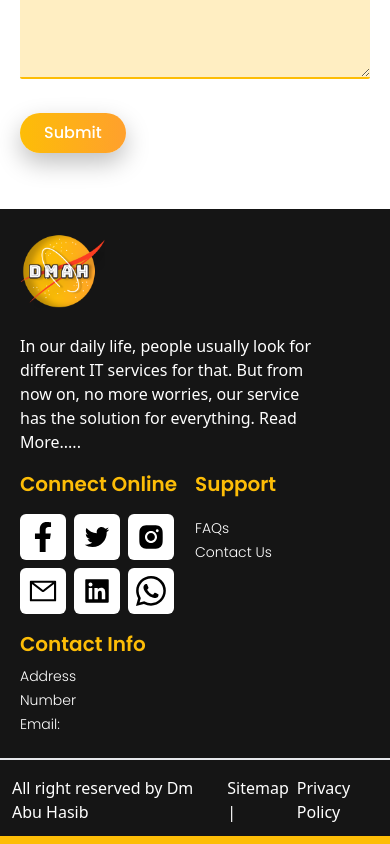
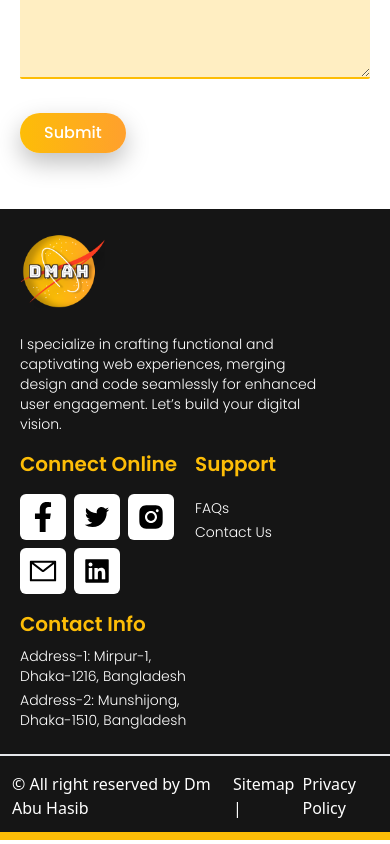
Before and after one commit to dmabuhasib/dm_portfolio, a Next.js app: page /contact in a window 390 px wide. Shown: the part 907-1751 px from the top of the page. Built offline with nearby package versions, Linux system fonts and the light colour scheme.

Commit message:
create-all-content

```diff
--- a/components/abouSec/AboutChosseSec.js
+++ b/components/abouSec/AboutChosseSec.js
@@ -26,8 +26,8 @@ const AboutChosseSec = () => {
             <div className="w-[95%] sm:w-[90%] md:w-[100%] lg:w-[70%] mx-auto">
               <Para
                 className="text-center text-sm sm:text-base lg:text-lg text-para font-pop pb-8"
-                title="In our daily life, people usually look for different IT services
-            for that. But from now on, no more worries,"
+                title="
+                Choose us for unparalleled expertise, innovative solutions, and a track record of delivering exceptional results"
               />
             </div>
           </div>
@@ -93,7 +93,7 @@ const AboutChosseSec = () => {
               />
               <Para
                 className=" text-sm sm:text-base lg:text-lg text-para font-pop"
-                title="We will help you with all your needs. In fact, you will get all kinds of services "
+                title="Partner with us to fuel your business growth through tailored strategies and innovative solutions."
               />
             </div>
           </div>
--- a/components/abouSec/AboutPartnerSec.js
+++ b/components/abouSec/AboutPartnerSec.js
@@ -19,7 +19,7 @@ const AboutPartnerSec = () => {
             className="inline-block text-sm md:text-base lg:text-lg xl:text-xl yellow-gr2 font-pop font-bold"
             title="WHO I AM"
           />
-          <div className=" leading-[36px] w-[100%]  lg:pt-8 lg:pb-4 sm:leading-[44px] md:leading-[50px]">
+          <div className=" leading-[36px] w-[100%]  lg:pt-4 lg:pb-4 sm:leading-[44px] md:leading-[50px]">
             <h2 className=" text-[28px] sm:text-[36px] md:text-[46px] inline font-pop font-semibold text-primary">
             Your Trusted Partner
             </h2>  &nbsp;
@@ -29,10 +29,9 @@ const AboutPartnerSec = () => {
             </h2>
           </div>
           <Para
-            className=" text-sm sm:text-base md:text-sm sm:pb-5 md:pb-6 lg:pb-8 lg:text-lg text-para font-inter"
-            title="In our daily life, people usually look for different IT
-          services for that. But from now on, no more worries,
-          our service has the solution for everything."
+            className=" text-sm sm:text-base md:text-sm sm:pb-5 md:pb-6 lg:pb-8 lg:text-lg text-para font-pop"
+            title="
+            Passionate professionals dedicated to crafting exceptional digital experiences, merging creativity with technology for impactful results."
           />
         </div>
       </div>
@@ -45,7 +44,7 @@ const AboutPartnerSec = () => {
           />
           <Para
             className=" text-sm sm:text-base lg:text-lg text-para font-pop"
-            title="In our daily life, people usually look for different IT services for that. But from nowon, no more worries."
+            title="Our mission: To innovate and empower by creating digital solutions that inspire and drive growth."
           />
         </div>
         <div className=" w-[48%] sm:w-[31%] text-center px-3 py-4 md:px-5 md:pt-4 md:pb-8 lg:px-7 lg:pt-6 lg:pb-12 shadow-cshadow rounded-lg">
@@ -56,7 +55,7 @@ const AboutPartnerSec = () => {
           />
           <Para
             className=" text-sm sm:text-base lg:text-lg text-para font-pop"
-            title="In our daily life, people usually look for different IT services for that. But from nowon, no more worries."
+            title="Guided by integrity, innovation, and collaboration, our values shape our commitment to excellence and client success."
           />
         </div>
         <div className=" w-[48%] mx-auto sm:mx-0 sm:w-[31%] text-center px-3 py-4 md:px-5 md:pt-4 md:pb-8 lg:px-7 lg:pt-6 lg:pb-12 shadow-cshadow rounded-lg">
@@ -67,7 +66,7 @@ const AboutPartnerSec = () => {
           />
           <Para
             className=" text-sm sm:text-base lg:text-lg text-para font-pop"
-            title="In our daily life, people usually look for different IT services for that. But from nowon, no more worries."
+            title="Envisioning a future where cutting-edge technology and creative solutions converge to transform businesses worldwide."
           />
         </div>
       </div>
--- a/components/contactsec/ContactForm.js
+++ b/components/contactsec/ContactForm.js
@@ -47,7 +47,7 @@ const ContactForm = () => {
           </div>
           <Para
             className="text-xl pb-10"
-            title="Setup a free consultation with me. Bring your knowledge to the table and I’ll bring you."
+            title="Setup a free consultation with me. Bring your knowledge to the table and I’ll give you a best solution."
           />
 
           <div className=" hidden sm:block mx-auto sm:mx-0 w-[90%] h-[300px] sm:h-[260px] md:h-[360px] xl:h-[410px] relative">
--- a/components/homeSec/Banner.js
+++ b/components/homeSec/Banner.js
@@ -48,8 +48,8 @@ const Banner = () => {
 
           </Slider>
           <Para
-              className=" text-sm sm:text-base lg:text-lg text-para font-inter pt-2 lg:pt-4 pb-4 md:pb-6 lg:pb-10"
-              title="Harness the power of our expertise, and we'll magnify your returns twofold. No empty promises, just dedicated work that speaks volumes through your account manager. Unlock your business's potential and become the town's talk with Magvide by your side. Let's create digital marketing magic together."
+              className=" text-sm sm:text-base lg:text-lg text-para font-pop pt-2 lg:pt-4 pb-4 md:pb-6 lg:pb-10"
+              title="Gain a competitive edge with a skilled Full Stack Developer. I craft responsive interfaces, robust backends, and efficient databases. Collaborate effectively in Agile setups for holistic web solutions that elevate your online presence. Let's optimize your digital success together"
             />
 
             <div className="flex gap-4">
--- a/components/homeSec/BrandCSec.js
+++ b/components/homeSec/BrandCSec.js
@@ -25,9 +25,7 @@ const BrandCSec = () => {
             </div>
             <Para
               className=" text-sm sm:text-base lg:text-lg text-para font-pop pb-6 md:pb-6 lg:pb-12 pt-3 md:pt-4"
-              title="Lorem ipsum dolor sit amet consectetur. Eget pellentesque
-            congue facilisi eget viverra leo tempor aliquet . Commodo et
-             venenatis pellentesque. Commodo et montes id."
+              title="Elevating brands through comprehensive Full Stack expertise, crafting exceptional digital experiences that resonate with clients and audiences"
             />
             <div className="flex gap-4">
               <Link href="/">
--- a/components/homeSec/ProjectSec.js
+++ b/components/homeSec/ProjectSec.js
@@ -18,8 +18,9 @@ const ProjectSec = () => {
               </h2>
 
             </div>
-              <Para className="text-center w-[100%] xl:px-0 sm:w-[90%] md:w-[80%] lg:w-[70%] px-5  mx-auto pt-6 pb-10"
-              title="Lorem ipsum dolor sit amet consectetur. Amet rhoncus id  uam ac sodales proin habitasse. Semper ac id enim aenean dolor tortor scelerisque eget augue. Purus neque eget pellentesque elementum vel"
+              <Para className="text-center text-sm sm:text-base lg:text-lg font-pop w-[100%] xl:px-0 sm:w-[90%] md:w-[80%] lg:w-[65%] px-5  mx-auto pt-6 pb-10"
+              title="
+              Navigating diverse projects seamlessly with Full Stack skills, delivering innovative solutions that captivate audiences, enhance usability, and drive success."
                />
 
                <div className='flex justify-center sm:justify-between px-5 xl:px-0 flex-wrap pt-8 lg:pt-14 gap-y-8 xl:gap-y-10'>
--- a/components/layout/Footer.js
+++ b/components/layout/Footer.js
@@ -25,10 +25,9 @@ const Footer = () => {
                 <Image fill src="/assets/logo.png" alt="logo" cover />
               </div>
               </Link>
-              <p className="text-white mt-6 mr-2">
-                In our daily life, people usually look for different IT services
-                for that. But from now on, no more worries, our service has the
-                solution for everything. Read More.....
+              <p className="text-white text-sm font-light font-pop mt-6 mr-2">
+
+I specialize in crafting functional and captivating web experiences, merging design and code seamlessly for enhanced user engagement. Let’s build your digital vision.
               </p>
             </div>
           </div>
@@ -40,23 +39,32 @@ const Footer = () => {
               />
               <div className=" flex mt-4 gap-x-2 text-yellow text-3xl d-flex flex-wrap gap-2">
               <div className="bg-white p-2 duration-200 ease-in-out hover:bg-yellowp rounded-md">
+                <Link href="https://www.facebook.com/dmabuhasib/">
                   <FaFacebookF className="duration-150 ease-in-out  hover:cursor-pointer" />
+                </Link>
                 </div>
                 <div className="bg-white p-2 duration-200 ease-in-out hover:bg-yellowp rounded-md">
+                <Link href="https://twitter.com/dmabuhasib">
                   <AiOutlineTwitter className="duration-150 ease-in-out  hover:cursor-pointer" />
+                </Link>
                 </div>
                 <div className="bg-white p-2 duration-200 ease-in-out hover:bg-yellowp rounded-md">
+                <Link href="https://www.instagram.com/dmabuhasib/">
                   <AiFillInstagram className="duration-150 ease-in-out  hover:cursor-pointer" />
+                </Link>
                 </div>
                 <div className="bg-white p-2 duration-200 ease-in-out hover:bg-yellowp rounded-md">
+                <Link href="/">
                   <AiOutlineMail className="duration-150 ease-in-out  hover:cursor-pointer" />
+                </Link>
                 </div>
                 <div className="bg-white p-2 duration-200 ease-in-out hover:bg-yellowp rounded-md">
+                  <Link href="https://www.linkedin.com/in/dmabuhasib/" >
+
                   <AiFillLinkedin className="duration-150 ease-in-out  hover:cursor-pointer" />
+                  </Link>
                 </div>
-                <div className="bg-white p-2 duration-200 ease-in-out hover:bg-yellowp rounded-md">
-                  <BsWhatsapp className="duration-150 ease-in-out  hover:cursor-pointer" />
-                </div>
+
               </div>
             </div>
             <div></div>
@@ -72,10 +80,14 @@ const Footer = () => {
                   className="pb-1 sm:pb-2 duration-150 ease-in-out hover:tracking-wide hover:text-yellow hover:cursor-pointer "
                   itemname="FAQs"
                 />
+                <Link
+                href="/contact">
+
                 <ListItem
                   className="pb-1 sm:pb-2 duration-150 ease-in-out hover:tracking-wide hover:text-yellow hover:cursor-pointer "
                   itemname="Contact Us"
                 />
+                </Link>
               </List>
             </div>
             <div></div>
@@ -88,16 +100,12 @@ const Footer = () => {
               />
               <List className="font-pop font-light mt-2 sm:mt-5 text-sm md:text-base text-white">
                 <ListItem
-                  className="pb-1 sm:pb-2 duration-150 ease-in-out hover:tracking-wide hover:text-yellow hover:cursor-pointer "
-                  itemname="Address"
+                  className="pb-1 sm:pb-2 "
+                  itemname="Address-1: Mirpur-1, Dhaka-1216, Bangladesh"
                 />
                 <ListItem
-                  className="pb-1 sm:pb-2 duration-150 ease-in-out hover:tracking-wide hover:text-yellow hover:cursor-pointer "
-                  itemname="Number"
-                />
-                <ListItem
-                  className="pb-1 sm:pb-2 duration-150 ease-in-out hover:tracking-wide hover:text-yellow hover:cursor-pointer "
-                  itemname="Email:"
+                  className="pb-1 sm:pb-2 "
+                  itemname="Address-2: Munshijong, Dhaka-1510, Bangladesh"
                 />
               </List>
             </div>
@@ -106,7 +114,7 @@ const Footer = () => {
       </div>
       <div className="flex justify-between items-center lg:max-w-container mx-auto px-3 lg:px-0 pb-3 ">
         <div>
-          <p className="text-white">All right reserved by Dm Abu Hasib</p>
+          <p className="text-white">&copy; All right reserved by Dm Abu Hasib</p>
         </div>
         <div className="flex gap-x-2">
           <p className="text-white">Sitemap | </p>
--- a/components/servicesSec/OfferSec.js
+++ b/components/servicesSec/OfferSec.js
@@ -27,7 +27,7 @@ const OfferSec = () => {
           <div className=" w-[100%] sm:w-[90%] mx-auto">
             <Para
               className=" text-center text-sm sm:text-base lg:text-lg text-para font-pop pb-10"
-              title="In our daily life, people usually look for different IT services for that. But from now on, no more worries, our service has the solution for everything. We have"
+              title="Explore a range of expert services tailored to your needs, from dynamic web development and responsive design to seamless e-commerce solutions. Elevate your online presence with us"
             />
           </div>
         </div>
@@ -56,7 +56,7 @@ const OfferSec = () => {
               />
               <Para
                 className="  text-xs sm:text-base lg:text-lg text-para font-pop"
-                title="In our daily life, people usually look for different IT services for that. But from nowon, no more worries."
+                title="Expert web development that brings visions to life, creating dynamic sites with seamless functionality and exceptional user experiences."
               />
             </div>
             </Link>
@@ -69,21 +69,22 @@ const OfferSec = () => {
                   title="04"
                 />
               </div>
-              <div className="w-[25px] h-[32px] sm:w-[80px] sm:h-[80px] relative">
+              <div className="w-[32px] h-[32px] sm:w-[80px] sm:h-[80px] relative">
                 <Image
                   fill
-                  src="/assets/cms_icon.png"
-                  alt="cms_icon"
+                  src="/assets/wordpress_icon2.png"
+                  alt="wordpress_icon"
                 />
               </div>
               <SubHeading
                 className="text-primary font-pop font-bold text-base sm:text-lg lg:text-xl
                  pt-1 pb-2 lg:pt-2 lg:pb-4"
-                title="CMS (WordPress, Joomla,)"
+                title="WordPress"
               />
               <Para
                 className=" text-xs sm:text-base lg:text-lg text-para font-pop"
-                title="In our daily life, people usually look for different IT services for that. But from nowon, no more worries."
+                title="
+                Harness the power of WordPress for dynamic and customizable websites, simplifying content management and enhancing user engagement."
               />
             </div>
             </Link>
@@ -114,7 +115,7 @@ const OfferSec = () => {
               />
               <Para
                 className="  text-xs sm:text-base lg:text-lg text-para font-pop"
-                title="In our daily life, people usually look for different IT services for that. But from nowon, no more worries. "
+                title="Our web designs combine creativity and functionality, delivering engaging user experiences and impactful online presence."
               />
             </div>
             </Link>
@@ -141,7 +142,7 @@ const OfferSec = () => {
               />
               <Para
                 className="  text-xs sm:text-base lg:text-lg text-para font-pop"
-                title="In our daily life, people usually look for different IT services for that. But from nowon, no more worries."
+                title="Creating seamless and visually appealing user experiences through expert UI/UX design, enhancing engagement and satisfaction."
               />
             </div>
             </Link>
```
Also changed, not shown: components/homeSec/ServicePart.js (+16 -22 lines), public/assets/wordpress_icon2.png (added).
